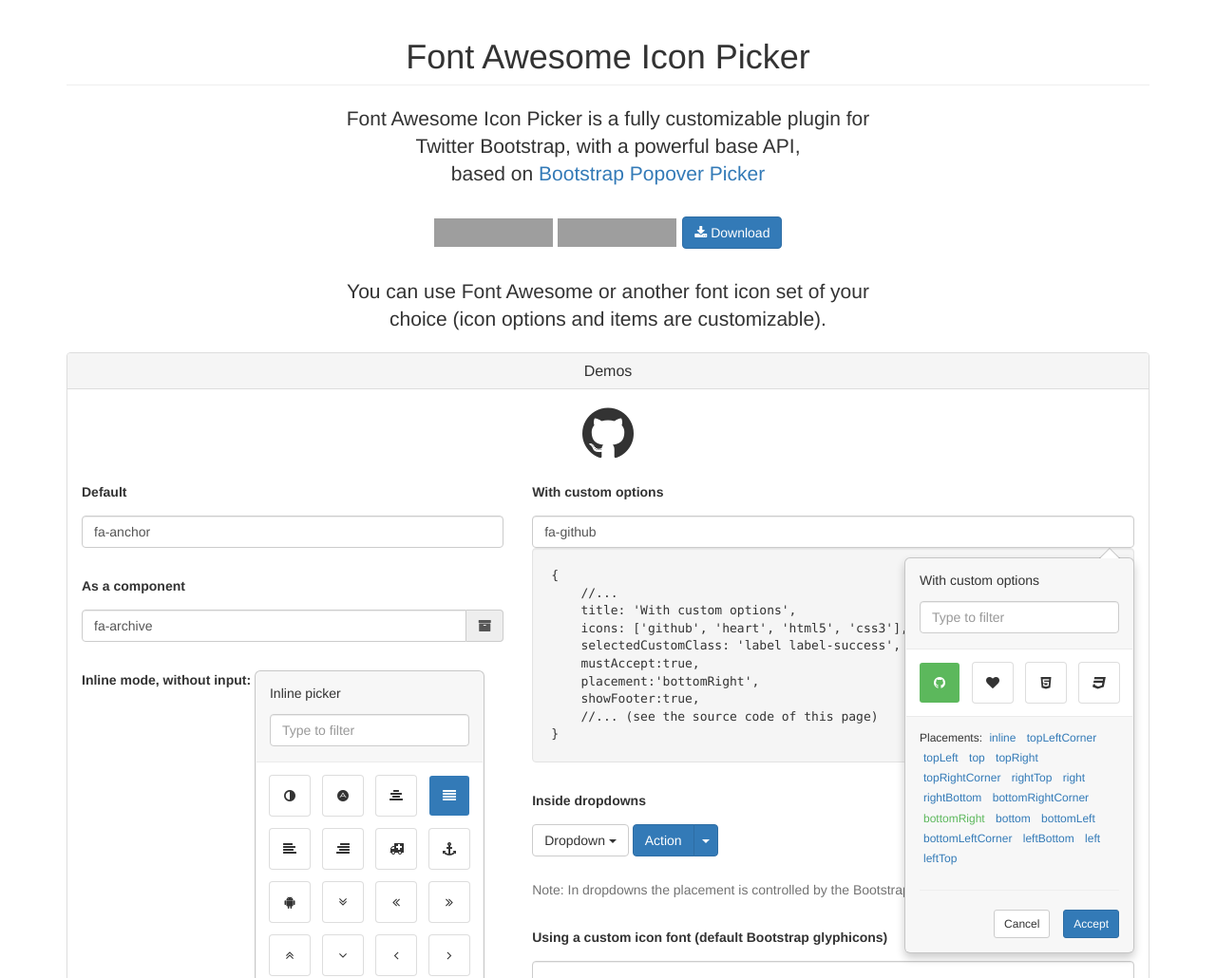
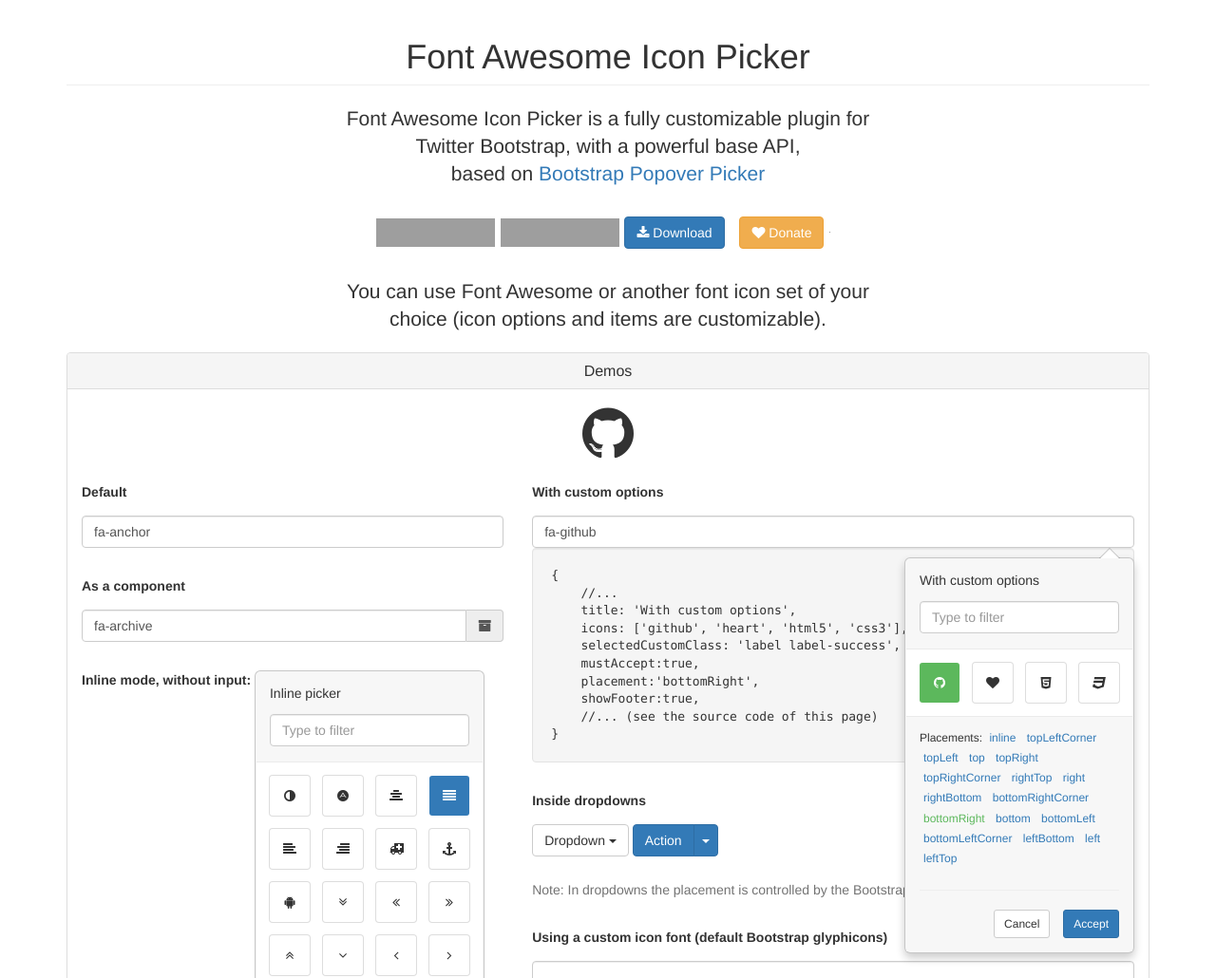
Before and after one commit to itsjavi/fontawesome-iconpicker, a website: page index.html in a window 1280 px wide. Shown: the top 1030 px of the page at 95% size. Drawn offline with nearby package versions, Linux system fonts and the light colour scheme; grey boxes are pictures that could not be loaded.

Commit message:
added some buttons in index.html

```diff
--- a/index.html
+++ b/index.html
@@ -69,7 +69,16 @@
                 <iframe class="inl-bl" src="http://ghbtns.com/github-btn.html?user=mjolnic&amp;repo=fontawesome-iconpicker&amp;type=fork&amp;count=true&amp;size=large"
                         allowtransparency="true" frameborder="0" scrolling="0" width="125" height="30"></iframe>
 
-                <a class="btn btn-primary" href="#"><i class="fa-download fa"></i> Download</a>
+                <a class="btn btn-primary" href="https://github.com/mjolnic/fontawesome-iconpicker/archive/1.0.0.zip">
+                    <i class="fa-download fa"></i> Download
+                </a>
+
+                <form style="display:inline-block; margin:0 10px;" action="https://www.paypal.com/cgi-bin/webscr" method="post" target="_top">
+                    <input type="hidden" name="cmd" value="_s-xclick">
+                    <input type="hidden" name="hosted_button_id" value="V5R7NXUNJS7KJ">
+                    <button type="submit" name="submit" class="btn btn-warning"><i class="fa fa-heart"></i> Donate</button>
+                    <img alt="" border="0" src="https://www.paypalobjects.com/es_ES/i/scr/pixel.gif" width="1" height="1">
+                </form>
             </div>
             <p class="lead">
 You can use Font Awesome or another font icon set of your choice (icon options and items are customizable).
```
